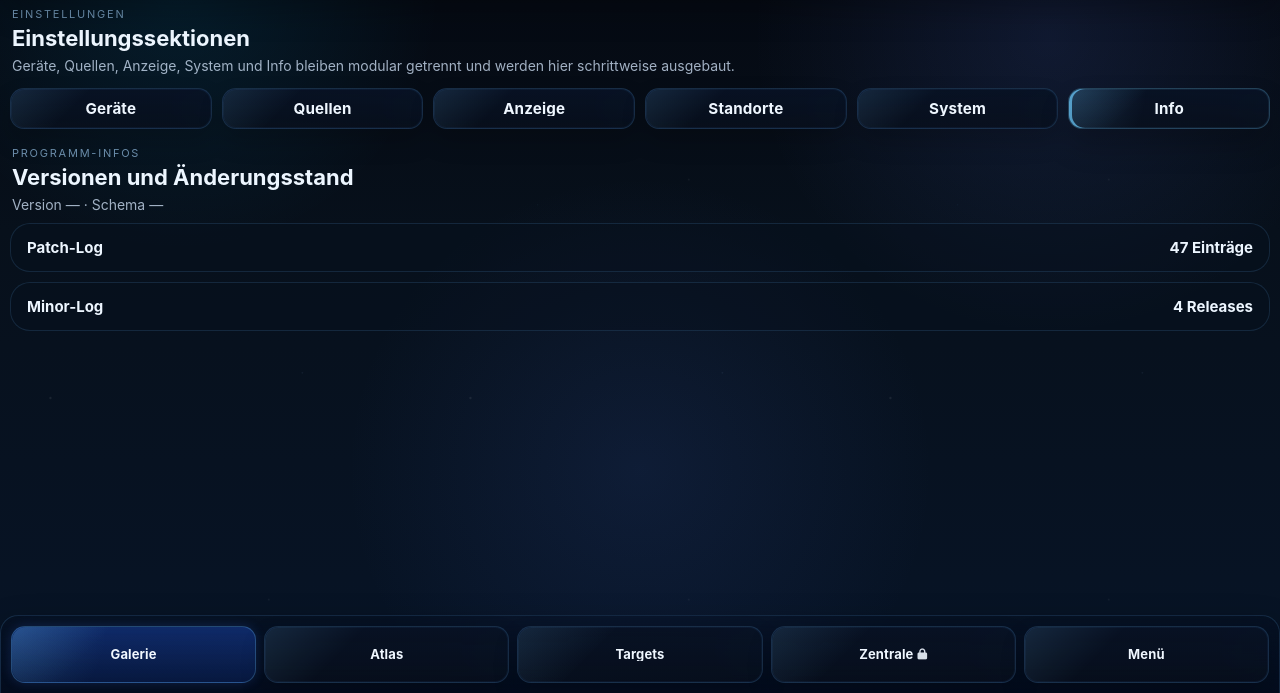
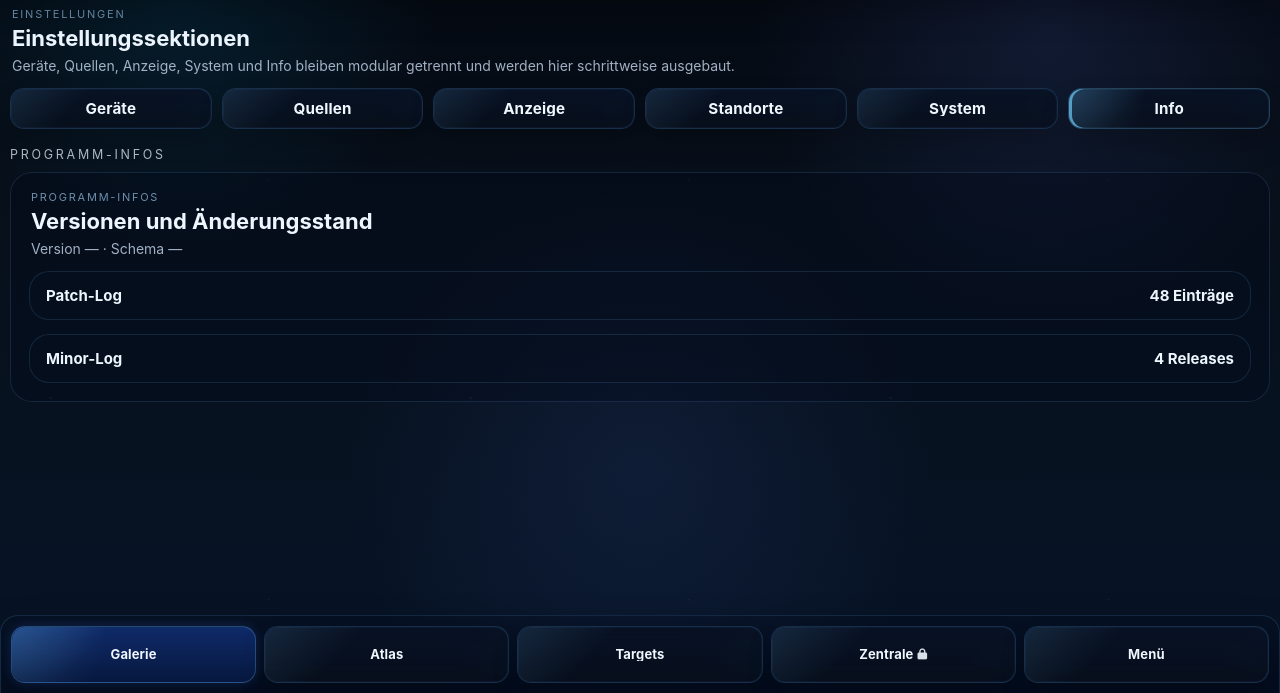
Before and after one commit to AstroManager-Dev/Astromanager, a Flask app: template code/web/templates/settings_page.html in a window 1280 px wide. Shown: the part 106-799 px from the top of the page. Run offline with Flask 3, Linux system fonts and the light colour scheme; the template is opened without the code that fills it, so the values that code supplies are empty; parts of the project's set-up code (start-up, migrations or seed data) failed here and were passed over.

Commit message:
release: bump patch to 0.4.048 - Templateanpassungen im Bereich Programminfos

```diff
--- a/CHANGELOG.unreleased.md
+++ b/CHANGELOG.unreleased.md
@@ -1,3 +1,4 @@
+0.4.048 | 2026-03-19 17:34:56 | Templateanpassungen im Bereich Programminfos
 0.4.047 | 2026-03-19 17:12:06 | Standorte finalisiert
 0.4.046 | 2026-03-19 15:56:18 | Settings Geräte finalisiert: Geräteverwaltung in eigenständige Cards aufgeteilt, Instanzansicht kompakt überarbeitet, Device-Sources als Collapsible integriert und Mobile-Layout für Formulare und Abstände bereinigt
 0.4.045 | 2026-03-19 14:08:02 | Settings Seite layout verbessert
--- a/code/web/static/css/modules/32_settings_sections_grid.css
+++ b/code/web/static/css/modules/32_settings_sections_grid.css
@@ -33,3 +33,28 @@
     grid-template-columns: repeat(3, minmax(0, 1fr));
   }
 }
+
+
+.settings-info-card {
+  border: 1px solid rgba(112, 176, 255, 0.14);
+  background: rgba(3, 10, 28, 0.34);
+  border-radius: 22px;
+}
+
+.settings-info-card--section {
+  padding: 18px;
+}
+
+.settings-info-stack {
+  display: grid;
+  gap: 14px;
+}
+
+
+.settings-page__eyebrow {
+  margin: 0 0 10px;
+  font-size: 0.78rem;
+  letter-spacing: 0.22em;
+  text-transform: uppercase;
+  opacity: 0.72;
+}
--- a/code/web/templates/pages/settings/_info.html
+++ b/code/web/templates/pages/settings/_info.html
@@ -1,17 +1,14 @@
 {% set program_info = program_info_global %}
 <section class="session-source-panel settings-module-panel active" data-switch-panel="settings-sections" data-switch-value="info">
-  <article class="hud-card settings-module-card">
-<!--    <div class="hud-section-head hud-section-head--tight">
-      <div>
-        <div class="eyebrow">Info</div>
-        <h3>Versionen und Änderungsstand</h3>
-      </div>
-    </div> -->
+  <div class="settings-page__section-head">
+    <p class="settings-page__eyebrow">PROGRAMM-INFOS</p>
+  </div>
+
+  <article class="hud-card settings-info-card settings-info-card--section">
     <div class="settings-info-stack">
       {% include "pages/program_info/_version_header.html" %}
       {% include "pages/program_info/_patch_log_collapse.html" %}
       {% include "pages/program_info/_minor_log_collapse.html" %}
-
     </div>
   </article>
 </section>
```
Also changed, not shown: 1 other file.
